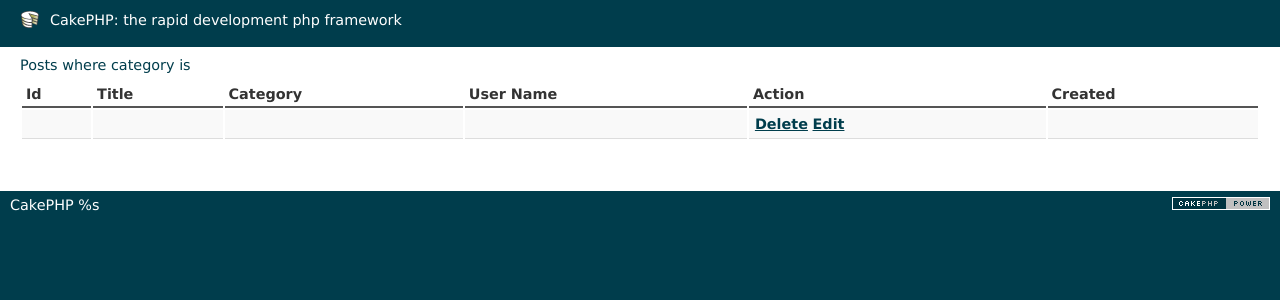
After one commit to AqueleQueSemeiaOConhecimento/BlogCakePHP2, a CakePHP app: the page made by app/View/Posts/category.ctp in a window 1280 px wide. The commit adds this page. Shown: the top 300 px of the page. Run offline with PHP 8.4 and a stand-in for CakePHP, Linux system fonts and the light colour scheme; the template is opened without the code that fills it, so the values that code supplies are empty; some libraries are stand-ins or nearby versions.

Commit message:
adicionando posts/category/id

```diff
--- a/app/View/Categories/index.ctp
+++ b/app/View/Categories/index.ctp
@@ -20,8 +20,7 @@
         <?php
           echo $this->Html->link('Edit', array('controller' => 'categories', 'action' => 'edit', $categoria['Category']['id']));
         ?>
-      </td>
-    <td>
+
       <?= $this->Form->postLink('Delete', array('controller' => 'categories', 'action' => 'delete', $categoria['Category']['id']),
     array('confirm' => 'Are you sure?')); ?>
     </td>
--- /dev/null
+++ b/app/View/Posts/category.ctp
@@ -0,0 +1,38 @@
+<h1>Posts where category is <?= $conteudo[0]['Category']['name']; ?> </h1>
+
+
+<table>
+  <tr>
+    <th>Id</th>
+    <th>Title</th>
+    <th>Category</th>
+    <th>User Name</th>
+    <th>Action</th>
+    <th>Created</th>
+  </tr>
+  <td>
+    <?= $conteudo[0]['Post']['id']; ?>
+  </td>
+  <td>
+    <?= $conteudo[0]['Post']['title']; ?>
+  </td>
+  <td>
+    <?= $conteudo[0]['Category']['name']; ?>
+  </td>
+  <td>
+    <?= $conteudo[0]['User']['username']; ?>
+  </td>
+  <td>
+    <?= $this->Form->postLink('Delete', [
+      'controller' => 'posts', 'action' => 'delete', $conteudo[0]['Post']['id']
+    ], ['confirm' => 'Are you sure?']); ?>
+
+    <?= $this->Html->link('Edit', [
+      'controller' => 'posts', 'action' => 'edit', $conteudo[0]['Post']['id']
+    ]); ?>
+  </td>
+  <td>
+    <?= $conteudo[0]['Post']['created']; ?>
+  </td>
+
+</table>
--- a/app/View/Posts/edit.ctp
+++ b/app/View/Posts/edit.ctp
@@ -3,6 +3,10 @@
 echo $this->Form->create('Post');
 echo $this->Form->input('title');
 echo $this->Form->input('body', array('rows' => '3'));
+echo $this->Form->input('category_id', [
+  'type' => 'select',
+  'options' => $categories
+]);
 echo $this->Form->input('id', array('type' => 'hidden'));
 echo $this->Form->end('Save Post');
 ?>
--- a/app/View/Posts/index.ctp
+++ b/app/View/Posts/index.ctp
@@ -36,3 +36,5 @@
     </tr>
   <?php endforeach ?>
 </table>
+
+<?php
```
Also changed, not shown: app/Controller/PostsController.php (+20 -0 lines).
